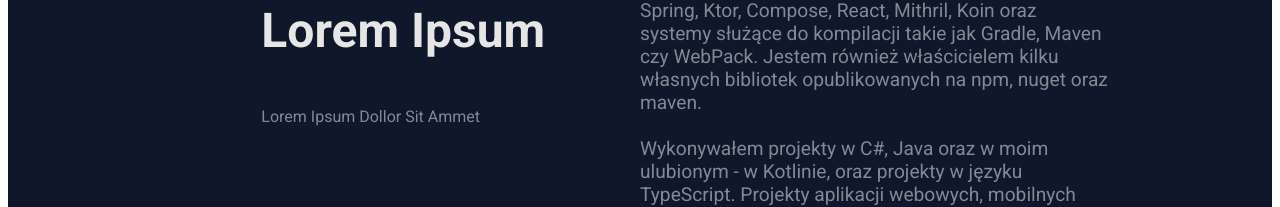
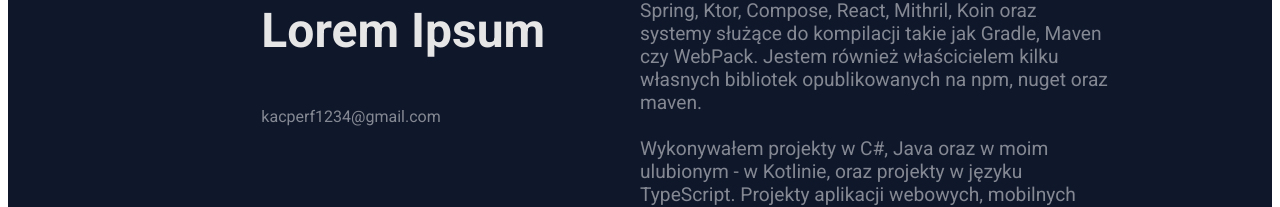
Before and after one commit to kacperfaber/kacperfaber-app, a React app: page / in a window 1280 px wide. Shown: the part 235-442 px from the top of the page. Built offline with nearby package versions, Linux system fonts and the light colour scheme; the HTML template or start-up script is replaced by a standard one.

Commit message:
Added contactEmail sub header to indexHeaderName

```diff
--- a/src/config.ts
+++ b/src/config.ts
@@ -7,6 +7,7 @@ export type Links = {
 
 export type Config = {
     links: Links;
+    contactEmail?: string;
 }
 
 export const AppConfig = process.env.APPCONFIG as unknown as Config;
--- a/src/ui/routes/index/header/indexHeaderName.tsx
+++ b/src/ui/routes/index/header/indexHeaderName.tsx
@@ -1,6 +1,7 @@
 import {useStyles} from "../../../styles/useStyles";
 import {useTranslation} from "react-i18next";
 import HTMLReactParser from "html-react-parser";
+import { AppConfig } from "../../../../config";
 
 export const Index_HeaderName = () => {
     const classes = useStyles();
@@ -9,7 +10,7 @@ export const Index_HeaderName = () => {
         <div className={classes.indexHeaderName}>
             <h1>{t("index.header.name")}</h1>
             <h3>{t("index.header.sub")}</h3>
-            <p className={classes.colorSecondary}>{HTMLReactParser(t("index.header.paragraph"))}</p>
+            <p className={classes.colorSecondary}>{AppConfig.contactEmail ? AppConfig.contactEmail : ""}</p>
         </div>
     );
 }
--- a/webpack.config.dev.js
+++ b/webpack.config.dev.js
@@ -7,7 +7,9 @@ const config = {
         github: "https://www.github.com/kacperfaber",
         stackoverflow: "https://stackoverflow.com/users/8106461/kacperfaber",
         emailTo: "mailto:kacperf1234@gmail.com"
-    }
+    },
+
+    contactEmail: "kacperf1234@gmail.com"
 }
 
 module.exports = merge(baseCfg, {
--- a/webpack.config.prod.js
+++ b/webpack.config.prod.js
@@ -9,7 +9,9 @@ module.exports = (env) => {
             stackoverflow: env.stackoverflow,
             emailTo: env.emailTo,
             twitter: env.twitter
-        }
+        },
+
+        contactEmail: env.contactEmail
     }
 
     return merge(baseCfg, {
```
